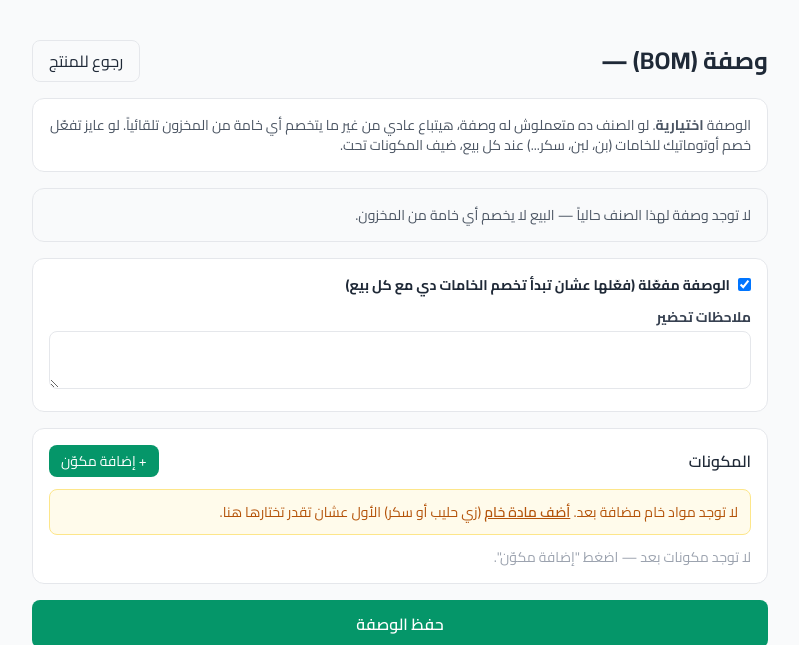
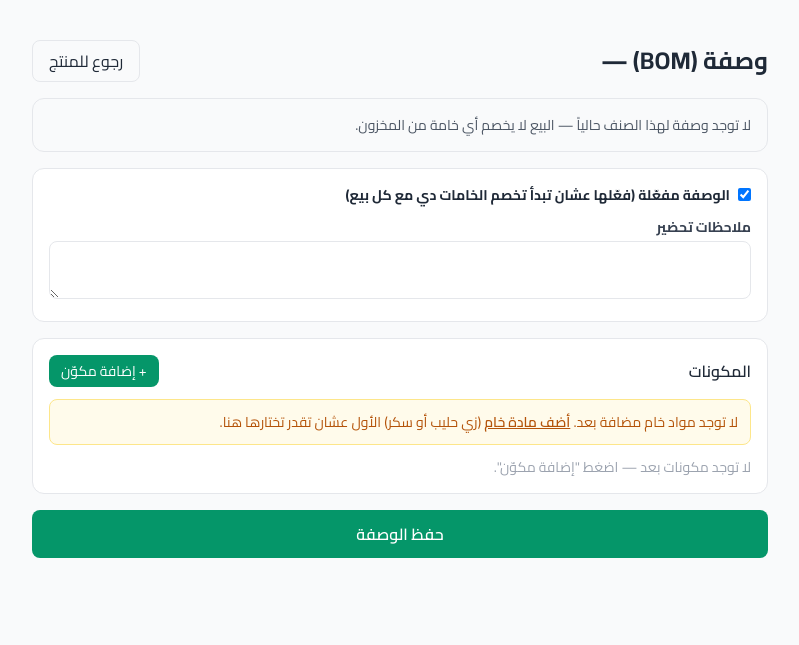
Before and after one commit to rawanamrrr/hamid-erp, a Django app: template templates/restaurant/recipe_edit.html in a window 1280 px wide. Shown: the part 155-800 px from the top of the page, without its empty margins (240-1039 px from the left). Run offline with Django 5.2, Linux system fonts and the light colour scheme; the template is opened without the code that fills it, so the values that code supplies are empty.

Commit message:
first commit

```diff
--- a/templates/restaurant/recipe_edit.html
+++ b/templates/restaurant/recipe_edit.html
@@ -14,13 +14,6 @@
         {% endfor %}
     </div>
     {% endif %}
-
-    <div class="bg-white rounded-xl border p-4 mb-4">
-        <p class="text-sm text-gray-600">
-            الوصفة <strong>اختيارية</strong>. لو الصنف ده متعملوش له وصفة، هيتباع عادي من غير ما يتخصم أي خامة من
-            المخزون تلقائياً. لو عايز تفعّل خصم أوتوماتيك للخامات (بن، لبن، سكر...) عند كل بيع، ضيف المكونات تحت.
-        </p>
-    </div>
 
     {% if recipe %}
     <div class="bg-amber-50 border border-amber-200 rounded-xl p-4 mb-4 flex items-center justify-between">
```
